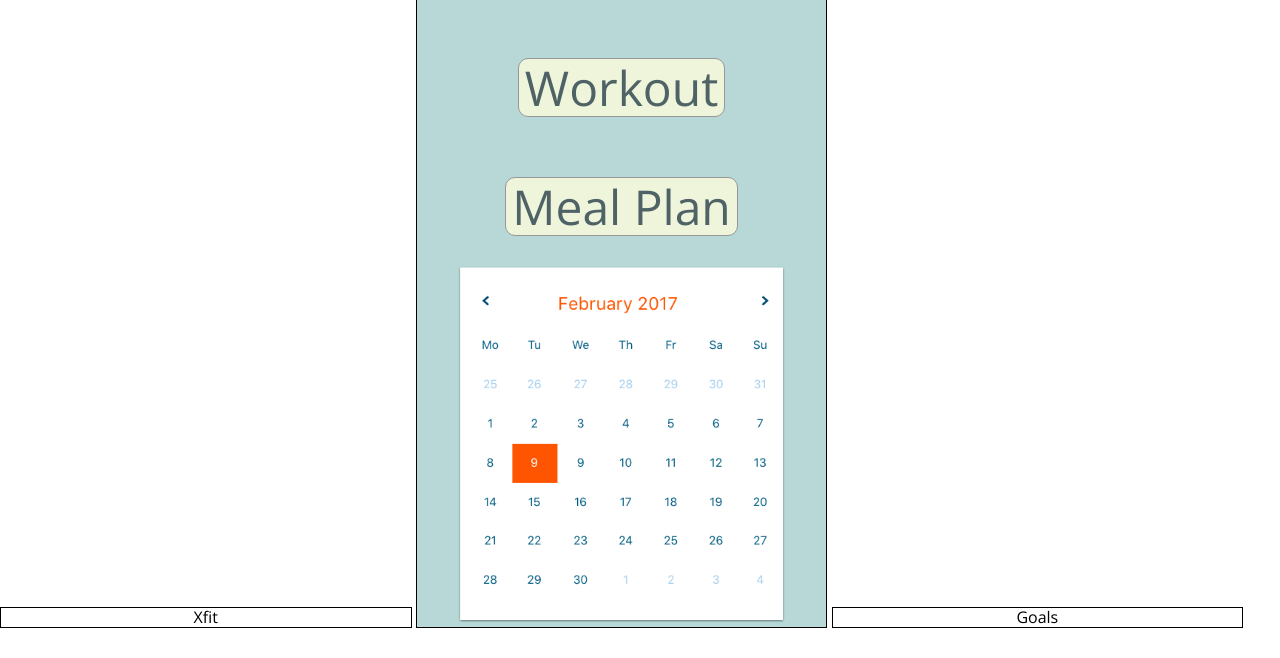
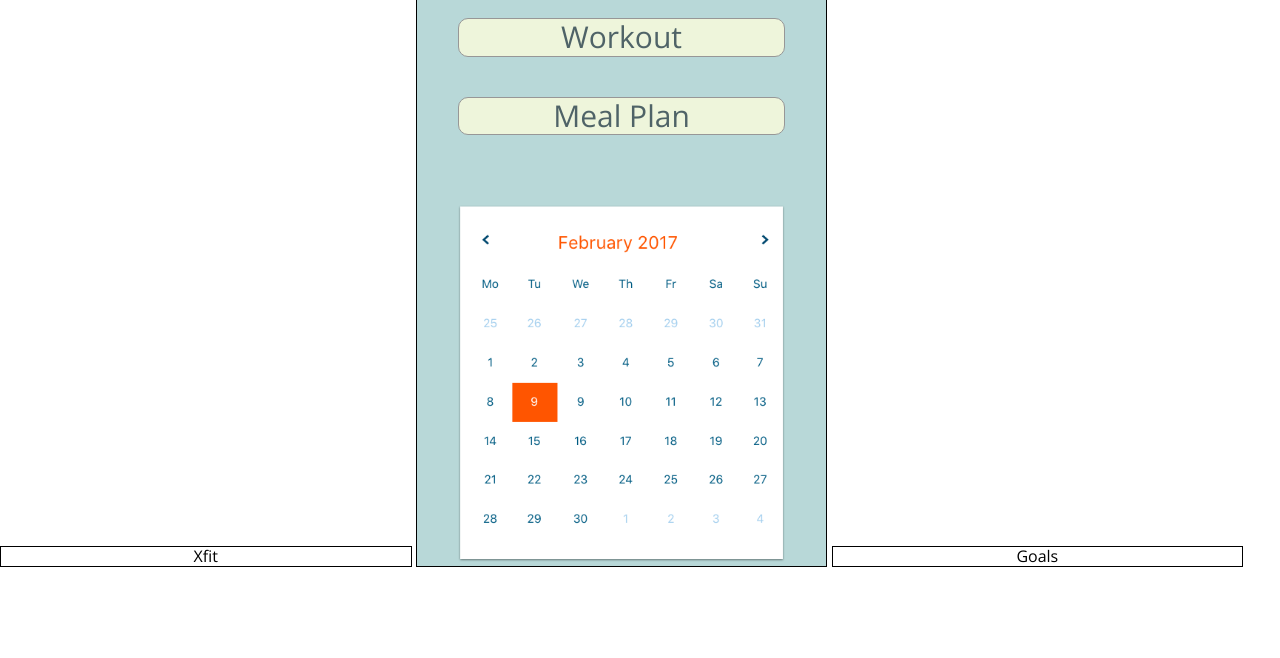
Before and after one commit to gness1804/design-challenge-fitness-site, a website: page index.html in a window 1280 px wide. Shown: the part 142-800 px from the top of the page. Drawn offline with nearby package versions, Linux system fonts and the light colour scheme.

Commit message:
Got basic middle column design in place

```diff
--- a/index.html
+++ b/index.html
@@ -17,8 +17,10 @@
 
     <section class="column today">
       <h2>Today</h2>
-      <button class="middle-column-button workout-button">Workout</button>
-      <button class="middle-column-button meal-plan-button">Meal Plan</button>
+      <section class="middle-column-buttons-container">
+        <button class="middle-column-button workout-button">Workout</button>
+        <button class="middle-column-button meal-plan-button">Meal Plan</button>
+      </section>
       <img src="images/calendar-desktop.png" id="calendar"/>
     </section>
 
--- a/styles.css
+++ b/styles.css
@@ -17,9 +17,14 @@ html {
 .today h2 {
   color: #4F6367;
   font-size: 60px;
+  margin: 20px auto;
   text-align: center;
   text-shadow: 3px 2px 4px rgba(0,0,0,0.50);
   text-transform: uppercase;
+}
+
+.middle-column-buttons-container {
+  margin: 50px auto;
 }
 
 .middle-column-button {
@@ -27,12 +32,11 @@ html {
   border-radius: 10px;
   border: 1px solid #979797;
   color: #4F6367;
-  font-size: 48px;
-  margin: 30px auto;
+  font-size: 30px;
+  margin: 20px auto;
+  width: 80%;
 }
 
 #calendar {
   width: 80%;
 }
-
-/* Rectangle 4: */
```
